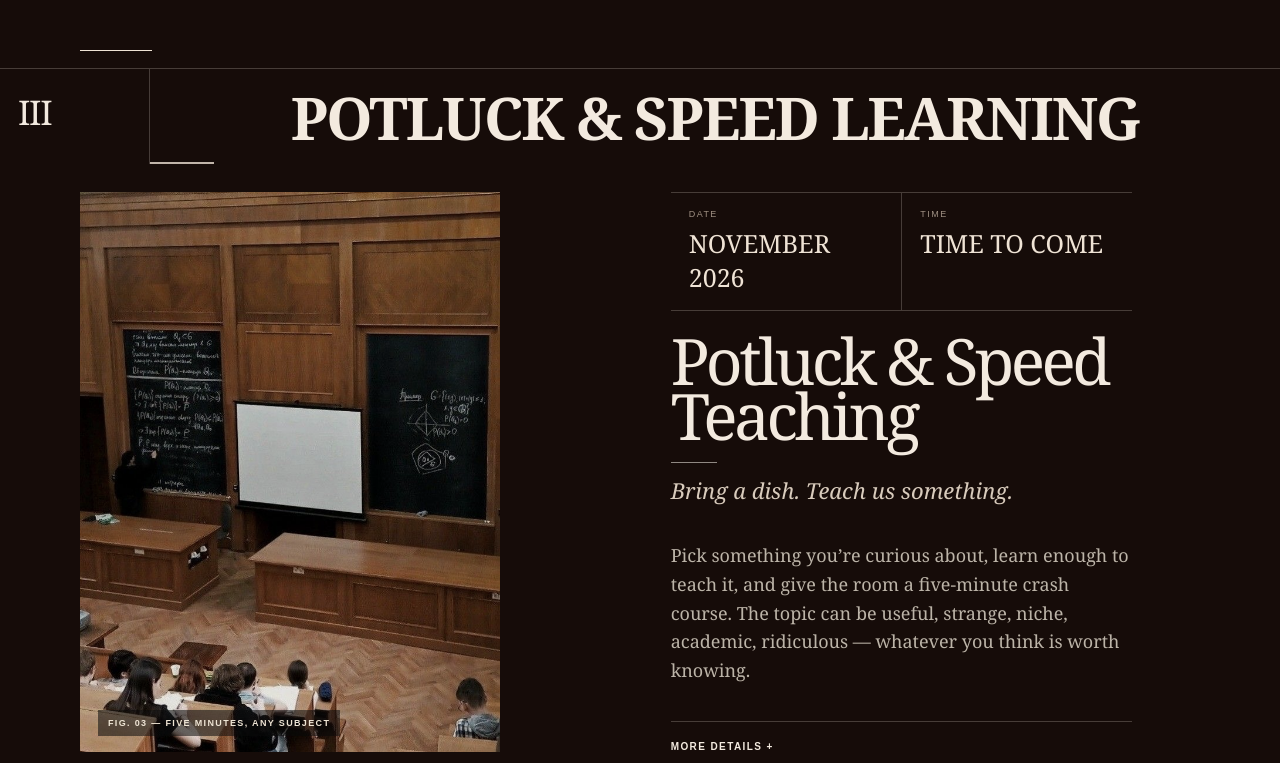
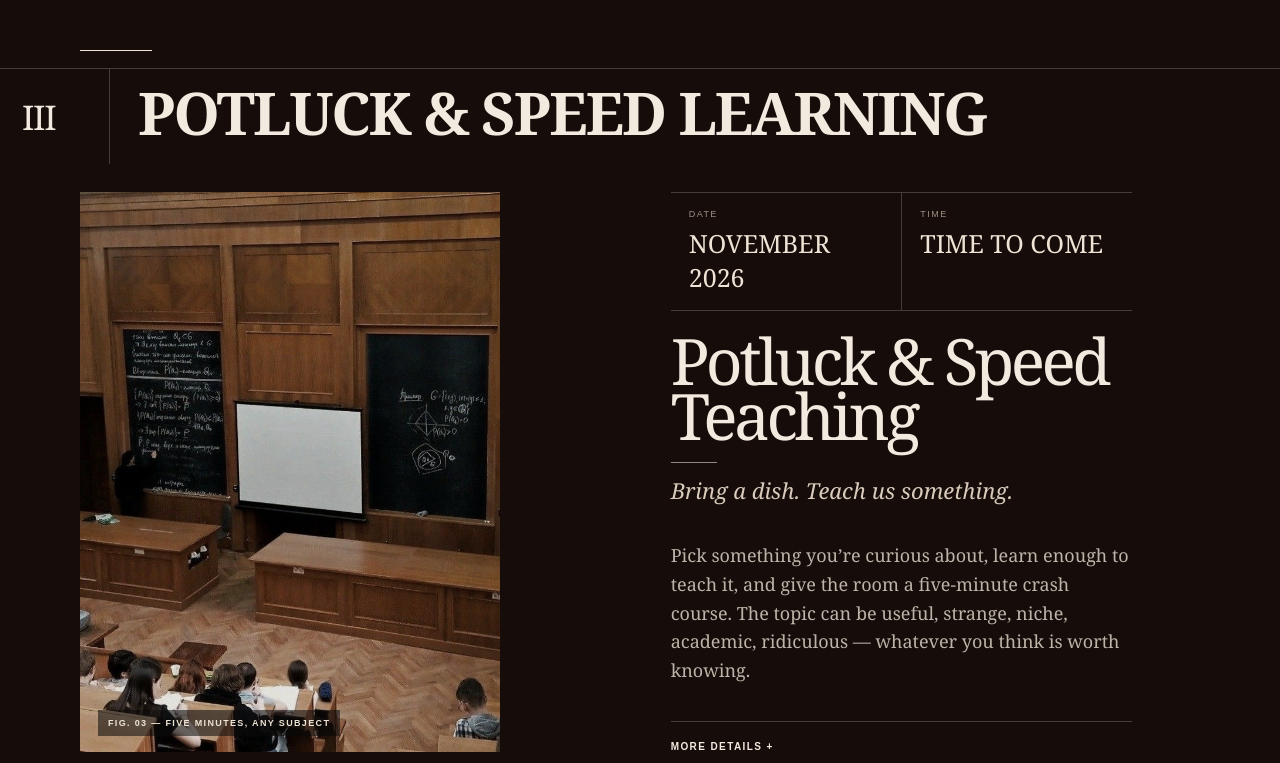
Before and after one commit to ashwinichauhan/thinkandgather, a plain HTML site: page events.html in a window 1280 px wide. Shown: the part 2037-2800 px from the top of the page. Drawn offline with Linux system fonts and the light colour scheme.

Commit message:
Add files via upload

```diff
--- a/events.html
+++ b/events.html
@@ -2657,7 +2657,6 @@ main > section:first-of-type {
   }
 }
 </style>
-
 <style id="v12-final-gatherings-fixes">
 /* Force event title rows to be left-aligned */
 .event-head, .gathering-head,
@@ -2716,7 +2715,6 @@ section:has(h1) h1, section:has(h2) h2, section:has(h3) h3 {
   max-height:none;
 }
 </style>
-
 <style>
 .v12-phones-section{
   min-height:0!important;
@@ -2742,6 +2740,58 @@ section:has(h1) h1, section:has(h2) h2, section:has(h3) h3 {
  .v12-phones-section h1,.v12-phones-section h2,.v12-phones-section h3{
    font-size:clamp(36px,11vw,52px)!important;
  }
+}
+</style>
+
+<style id="v13-left-title-fix">
+/* Keep the pre-museum design and anchor gathering titles to the left */
+.issue-divider{
+  display:grid!important;
+  grid-template-columns:110px minmax(0,1fr)!important;
+  align-items:stretch!important;
+}
+.issue-divider .num{
+  display:flex!important;
+  align-items:center!important;
+  justify-content:flex-start!important;
+  text-align:left!important;
+  padding-left:22px!important;
+}
+.issue-divider .label{
+  display:flex!important;
+  align-items:center!important;
+  justify-content:flex-start!important;
+  text-align:left!important;
+  padding-left:28px!important;
+  padding-right:20px!important;
+}
+.issue-divider .label h2,
+.issue-divider .event-chapter-title{
+  width:100%!important;
+  max-width:none!important;
+  margin:0!important;
+  text-align:left!important;
+  justify-self:start!important;
+  transform:none!important;
+}
+/* keep separator simple and consistent */
+.issue-divider::before,
+.issue-divider::after,
+.issue-divider .label::before,
+.issue-divider .label::after{
+  display:none!important;
+  content:none!important;
+}
+@media(max-width:800px){
+  .issue-divider{
+    grid-template-columns:54px minmax(0,1fr)!important;
+  }
+  .issue-divider .num{
+    padding-left:10px!important;
+  }
+  .issue-divider .label{
+    padding-left:14px!important;
+  }
 }
 </style>
 </head>
```
Also changed, not shown: index.html (+1 -3 lines).
